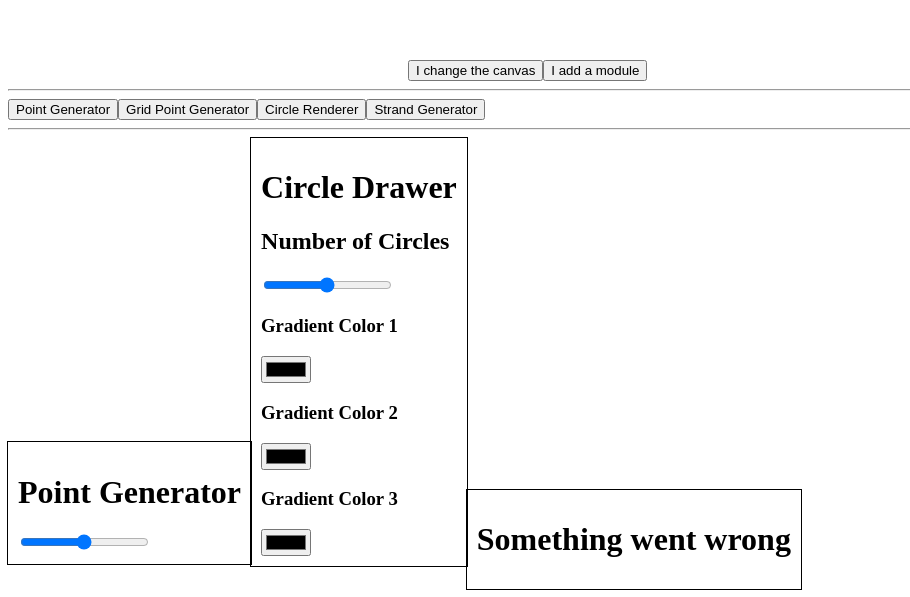
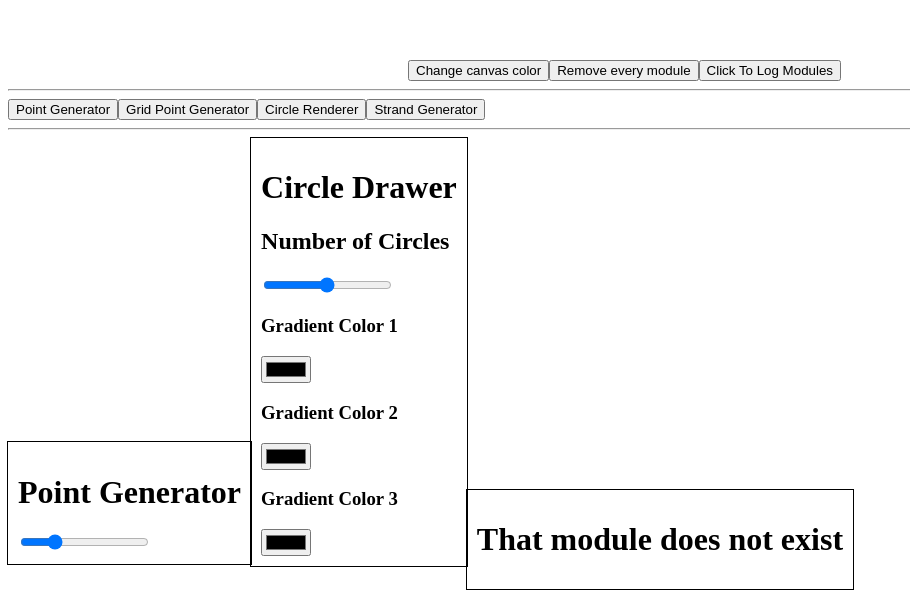
Before and after one commit to CliffWilson98/JavaScript-Procedural-Art, a React (Create React App) app in the folder procedural-art/: page / in a window 1280 px wide. Shown: the part 405-1002 px from the top of the page, without its empty margins (0-910 px from the left). Built offline with nearby package versions, Linux system fonts and the light colour scheme.

Commit message:
buttons now add respective modules

```diff
--- a/procedural-art/src/App.js
+++ b/procedural-art/src/App.js
@@ -1,7 +1,6 @@
 import React from 'react';
 import ModuleAdder from './components/ModuleAdder.js'
 import ModuleViewer from './components/ModuleViewer.js'
-import Module from './components/Module.js'
 
 class App extends React.Component{
 
@@ -12,6 +11,9 @@ class App extends React.Component{
     this.state = {
       activeModules: ['point', 'circle', 'test']
     }
+
+    this.addModule = this.addModule.bind(this)
+    this.clearModules = this.clearModules.bind(this)
   }
 
   buttonFunction(){
@@ -24,10 +26,20 @@ class App extends React.Component{
     this.clickAmount++;
   }
 
-  addModule(){
+  addModule(moduleName){
     this.setState(prevState => ({
-        activeModules: [...prevState.activeModules, "test"]
+        activeModules: [...prevState.activeModules, moduleName]
       }))
+  }
+
+  clearModules(){
+    this.setState(prevState => ({
+        activeModules: []
+      }))
+  }
+
+  logModules(){
+    console.log(this.state.activeModules);
   }
 
   getFillStyle(){
@@ -39,10 +51,11 @@ class App extends React.Component{
       <React.Fragment>
         <h1> Image Generator Prototype </h1>
         <canvas ref='canvas' width={400} height={400}></canvas>
-        <button onClick={this.buttonFunction.bind(this)}>I change the canvas</button>
-        <button onClick={this.addModule.bind(this)}>I add a module</button>
+        <button onClick={this.buttonFunction.bind(this)}>Change canvas color</button>
+        <button onClick={this.clearModules.bind(this)}>Remove every module</button>
+        <button onClick={this.logModules.bind(this)}>Click To Log Modules</button>
         <hr></hr>
-        <ModuleAdder/>
+        <ModuleAdder buttonFunction={this.addModule}/>
         <hr></hr>
         <ModuleViewer modules={this.state.activeModules}/>
       </React.Fragment>
--- a/procedural-art/src/components/Module.js
+++ b/procedural-art/src/components/Module.js
@@ -2,13 +2,11 @@ import React from 'react';
 
 class Module extends React.Component{
 
-
     render(){
 
         //TODO find out how to not repeate moduleStyle
+        //TODO need to make sliders actually do something
         const moduleStyle = {
-            // color: 'blue',
-            // backgroundImage: 'url(' + imgUrl + ')',
             display: 'inline-block',
             outline: '1px solid black',
             padding: '10px'
@@ -23,24 +21,14 @@ class Module extends React.Component{
         else{
             return(
                 <div style={moduleStyle}>
-                    <h1>Something went wrong</h1>
+                    <h1>That module does not exist</h1>
                 </div>
             )
         }
-        // return(
-        //     <React.Fragment>
-        //         <div style={moduleStyle}>
-        //             <h1>Point Generator</h1>
-        //             <input type="range" min="1" max="100" value="50" class="slider" id="myRange"></input>
-        //         </div>
-        //     </React.Fragment>
-        // );
     }
 
     pointGeneratorModule(){
         const moduleStyle = {
-            // color: 'blue',
-            // backgroundImage: 'url(' + imgUrl + ')',
             display: 'inline-block',
             outline: '1px solid black',
             padding: '10px'
@@ -50,7 +38,7 @@ class Module extends React.Component{
             <React.Fragment>
                 <div style={moduleStyle}>
                     <h1>Point Generator</h1>
-                    <input type="range" min="1" max="100" value="50" class="slider" id="myRange"></input>
+                    <input type="range" step="1" min="1" max="100" value="25" className="slider" id="myRange"></input>
                 </div>
             </React.Fragment>
         );
@@ -58,8 +46,6 @@ class Module extends React.Component{
 
     circleModule(){
         const moduleStyle = {
-            // color: 'blue',
-            // backgroundImage: 'url(' + imgUrl + ')',
             display: 'inline-block',
             outline: '1px solid black',
             padding: '10px'
@@ -70,7 +56,7 @@ class Module extends React.Component{
                 <div style={moduleStyle}>
                     <h1>Circle Drawer</h1>
                     <h2>Number of Circles</h2>
-                    <input type="range" min="1" max="100" value="50" class="slider" id="myRange"></input>
+                    <input type="range" min="1" max="100" value="50" className="slider" id="myRange"></input>
                     <h3>Gradient Color 1</h3>
                     <input type="color"></input>
                     <h3>Gradient Color 2</h3>
--- a/procedural-art/src/components/ModuleAdder.js
+++ b/procedural-art/src/components/ModuleAdder.js
@@ -5,10 +5,10 @@ class ModuleAdder extends React.Component{
     render(){
         return(
             <React.Fragment>
-                <button>Point Generator</button>
-                <button>Grid Point Generator</button>
-                <button>Circle Renderer</button>
-                <button>Strand Generator</button>
+                <button onClick={() => this.props.buttonFunction("point")}>Point Generator</button>
+                <button onClick={() => this.props.buttonFunction("gridPoint")}>Grid Point Generator</button>
+                <button onClick={() => this.props.buttonFunction("circle")}>Circle Renderer</button>
+                <button onClick={() => this.props.buttonFunction("strand")}>Strand Generator</button>
             </React.Fragment>
         );
     }
--- a/procedural-art/src/components/ModuleViewer.js
+++ b/procedural-art/src/components/ModuleViewer.js
@@ -12,8 +12,6 @@ class ModuleViewer extends React.Component{
                     <Module type={module}/>
                 </React.Fragment>
             ))}
-            {/* <Module type="point"/>
-            <Module type="circle"/> */}
             </div>
         );
     }
```
